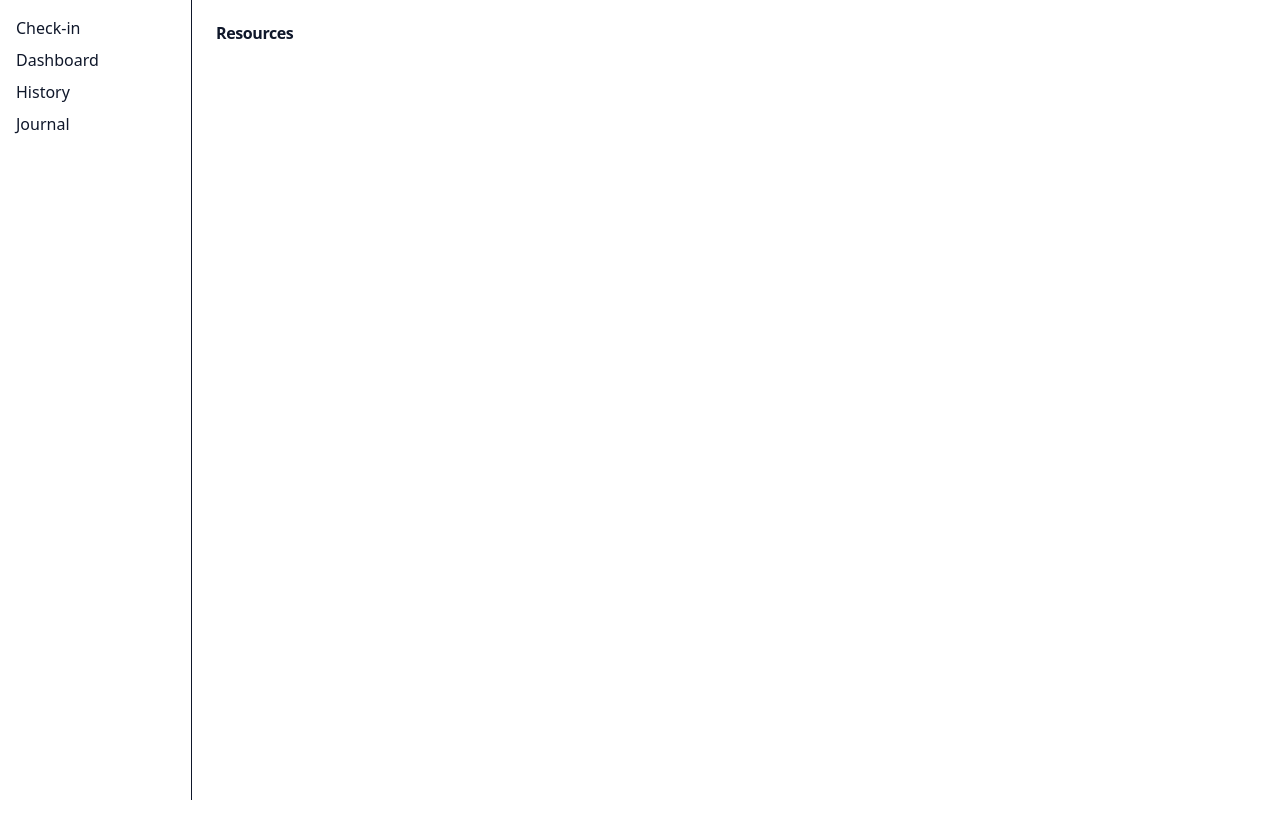
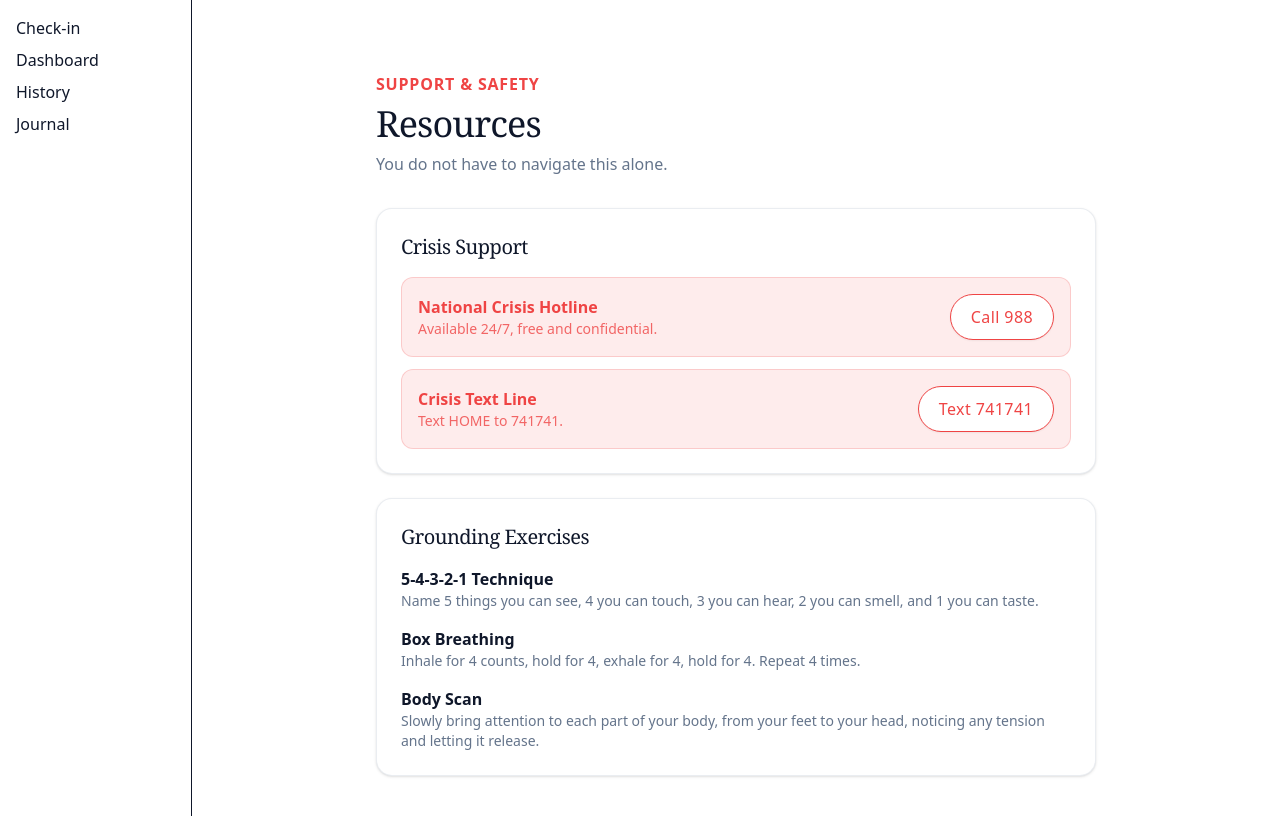
Before and after one commit to UP230359/sodade, a Next.js app: page /resources in a window 1280 px wide. Shown: the top 816 px of the page. Built offline with nearby package versions, Linux system fonts and the light colour scheme.

Commit message:
feat: SOS resources

```diff
--- a/src/app/resources/page.tsx
+++ b/src/app/resources/page.tsx
@@ -1,7 +1,77 @@
+import Card from "@/components/ui/Card";
+import Button from "@/components/ui/Button";
+
 export default function ResourcesPage() {
   return (
-    <div>
-      <h1>Resources</h1>
+    <div className="max-w-3xl mx-auto px-6 py-12">
+      <p className="text-base font-bold tracking-wider text-anger uppercase mb-2">
+        Support & Safety
+      </p>
+      <h1 className="font-serif text-4xl font-normal text-foreground mb-2">
+        Resources
+      </h1>
+      <p className="text-secondary mb-8">You do not have to navigate this alone.</p>
+
+      <Card className="mb-6">
+        <h2 className="font-serif text-xl font-normal text-foreground mb-4">
+          Crisis Support
+        </h2>
+
+        <div className="flex items-center justify-between bg-anger/10 border border-anger/20 rounded-xl p-4 mb-3">
+          <div>
+            <p className="font-semibold text-anger">National Crisis Hotline</p>
+            <p className="text-sm text-anger/80">Available 24/7, free and confidential.</p>
+          </div>
+          <Button
+            variant="anger"
+            className="!bg-background !text-anger !border !border-anger hover:!bg-anger/5"
+          >
+            Call 988
+          </Button>
+        </div>
+
+        <div className="flex items-center justify-between bg-anger/10 border border-anger/20 rounded-xl p-4">
+          <div>
+            <p className="font-semibold text-anger">Crisis Text Line</p>
+            <p className="text-sm text-anger/80">Text HOME to 741741.</p>
+          </div>
+          <Button
+            variant="anger"
+            className="!bg-background !text-anger !border !border-anger hover:!bg-anger/5"
+          >
+            Text 741741
+          </Button>
+        </div>
+      </Card>
+
+      <Card>
+        <h2 className="font-serif text-xl font-normal text-foreground mb-4">
+          Grounding Exercises
+        </h2>
+
+        <div className="space-y-4">
+          <div>
+            <p className="font-semibold text-foreground">5-4-3-2-1 Technique</p>
+            <p className="text-sm text-secondary">
+              Name 5 things you can see, 4 you can touch, 3 you can hear, 2 you can smell,
+              and 1 you can taste.
+            </p>
+          </div>
+          <div>
+            <p className="font-semibold text-foreground">Box Breathing</p>
+            <p className="text-sm text-secondary">
+              Inhale for 4 counts, hold for 4, exhale for 4, hold for 4. Repeat 4 times.
+            </p>
+          </div>
+          <div>
+            <p className="font-semibold text-foreground">Body Scan</p>
+            <p className="text-sm text-secondary">
+              Slowly bring attention to each part of your body, from your feet to your head,
+              noticing any tension and letting it release.
+            </p>
+          </div>
+        </div>
+      </Card>
     </div>
   );
 }
```
